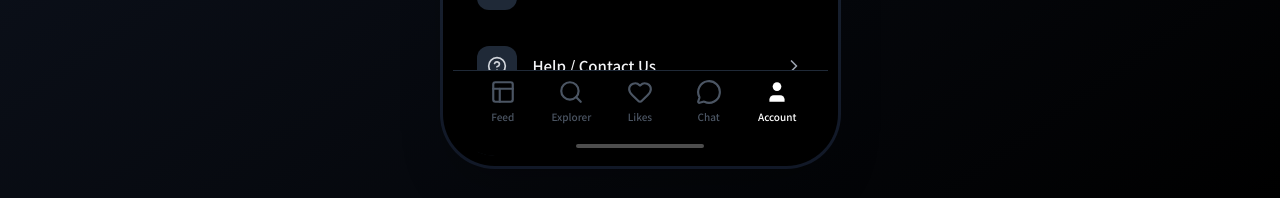
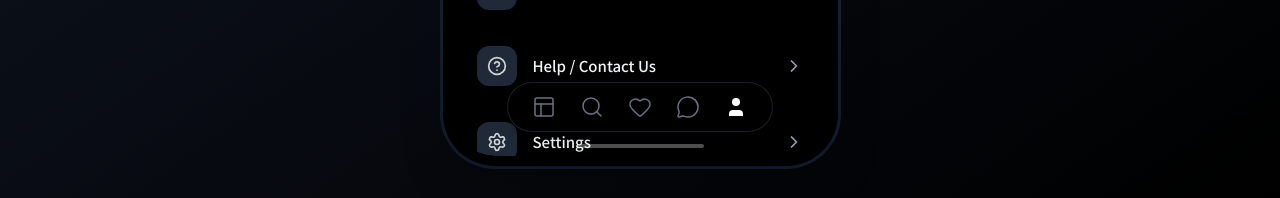
Before and after one commit to link2004/youlet-design-mock, a React (Vite) app: page / in a window 1280 px wide. Shown: the part 701-899 px from the top of the page. Built offline with nearby package versions, Linux system fonts and the light colour scheme.

Commit message:
style: Change bottom nav to floating UI without labels

```diff
--- a/components/BottomNav.tsx
+++ b/components/BottomNav.tsx
@@ -3,18 +3,15 @@ import { NAV_ITEMS } from '../constants';
 
 const BottomNav: React.FC = () => {
   return (
-    <div className="absolute bottom-0 left-0 right-0 bg-white dark:bg-black border-t border-gray-100 dark:border-gray-800 px-4 pb-8 pt-2 z-50 transition-colors duration-300">
-      <div className="flex justify-between items-center">
+    <div className="absolute bottom-6 left-1/2 -translate-x-1/2 z-50">
+      <div className="flex items-center gap-6 px-6 py-3 bg-white/80 dark:bg-black/80 backdrop-blur-xl rounded-full shadow-lg border border-gray-200/50 dark:border-gray-700/50">
         {NAV_ITEMS.map((item, index) => (
-          <div key={index} className="flex flex-col items-center gap-1 cursor-pointer w-1/5">
+          <div key={index} className="cursor-pointer">
             <item.icon
-              size={26}
-              className={item.active ? "text-coral dark:text-white fill-current" : "text-gray-400 dark:text-gray-600"}
-              strokeWidth={item.active ? 0 : 2}
+              size={24}
+              className={item.active ? "text-black dark:text-white fill-current" : "text-gray-400 dark:text-gray-500"}
+              strokeWidth={item.active ? 0 : 1.5}
             />
-            <span className={`text-[10px] font-medium ${item.active ? "text-coral dark:text-white" : "text-gray-400 dark:text-gray-600"}`}>
-              {item.label}
-            </span>
           </div>
         ))}
       </div>
--- a/components/PhoneScreen.tsx
+++ b/components/PhoneScreen.tsx
@@ -59,7 +59,7 @@ const PhoneScreen: React.FC = () => {
                 onClick={() => setShowSettings(true)}
                 className="p-1 rounded-full hover:bg-black/5 dark:hover:bg-white/10 transition-colors"
               >
-                <Settings size={22} className="text-coral dark:text-gray-400" />
+                <Settings size={22} className="text-gray-700 dark:text-gray-400" />
               </button>
             </div>
 
@@ -171,7 +171,7 @@ const PhoneScreen: React.FC = () => {
             <div className="relative flex items-center px-4 py-2 bg-cream dark:bg-black sticky top-0 z-40 transition-colors duration-300">
               <button
                 onClick={() => setShowSettings(false)}
-                className="flex items-center gap-1 text-coral dark:text-gray-400"
+                className="flex items-center gap-1 text-gray-700 dark:text-gray-400"
               >
                 <ChevronLeft size={24} strokeWidth={2} />
                 <span className="text-base font-medium">Back</span>
```
